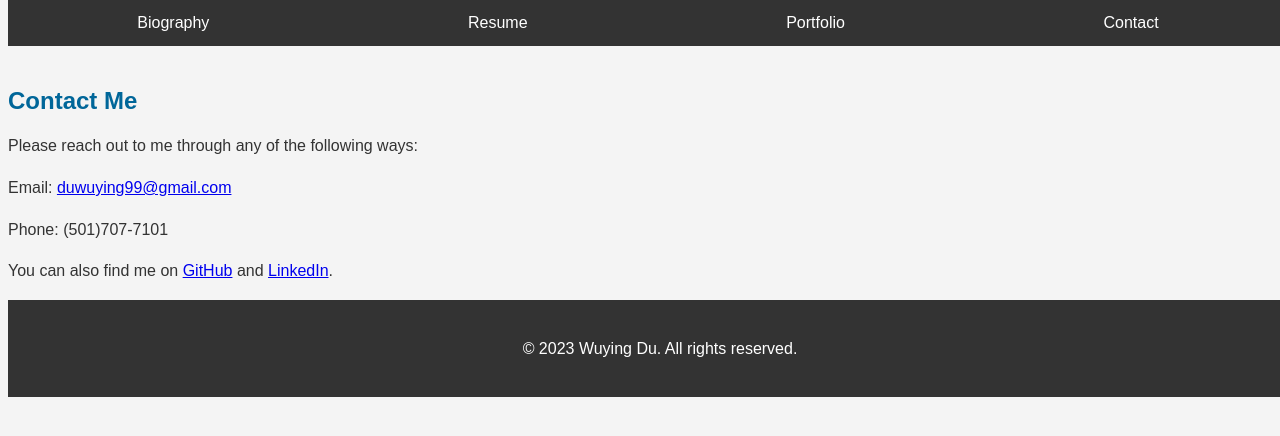
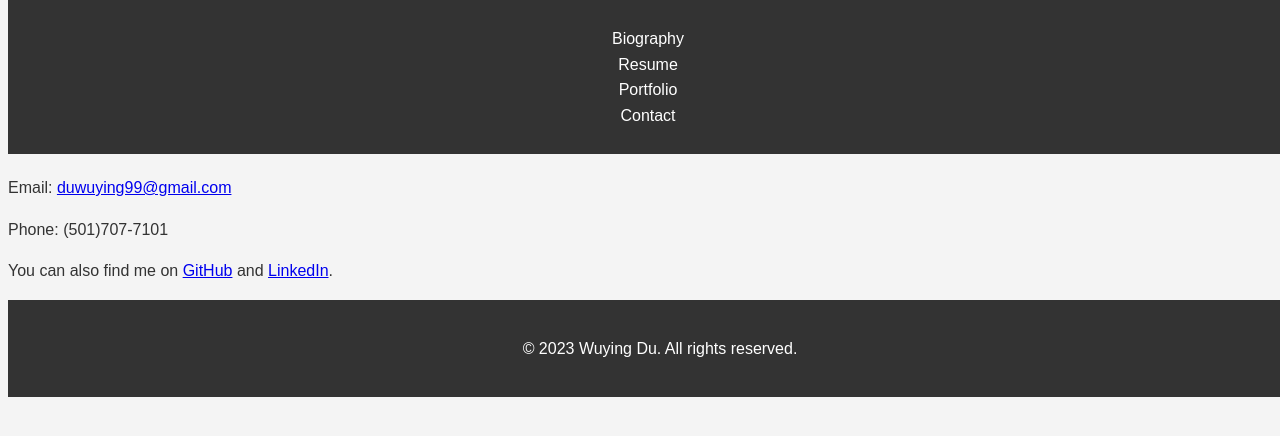
Before and after one commit to Athena42076/WuyingAnalytics, a plain HTML site: page contact.html in a window 1280 px wide. Shown: the top 436 px of the page. Drawn offline with Linux system fonts and the light colour scheme.

Commit message:
Add files via upload

```diff
--- a/styles.css
+++ b/styles.css
@@ -13,6 +13,7 @@ h1, h2, h3 {
 nav {
     background: #333;
     color: #fff;
+    list-style: none;
     text-align: center;
     padding: 10px 0;
     position: fixed;
@@ -21,22 +22,20 @@ nav {
     z-index: 1; /* Stay on top */
 }
 
-nav ul {
-    margin: 0;
-    padding: 0;
-    list-style: none;
-    display: flex;
-    justify-content: space-around;
-}
-
 nav a {
     color: #fff;
     text-decoration: none;
+    padding: 0 15px;
     transition: color 0.5s;
 }
 
 nav a:hover {
     color: #7abaff;
+}
+
+ul {
+    list-style: none;
+    padding: 0;
 }
 
 footer {
```
